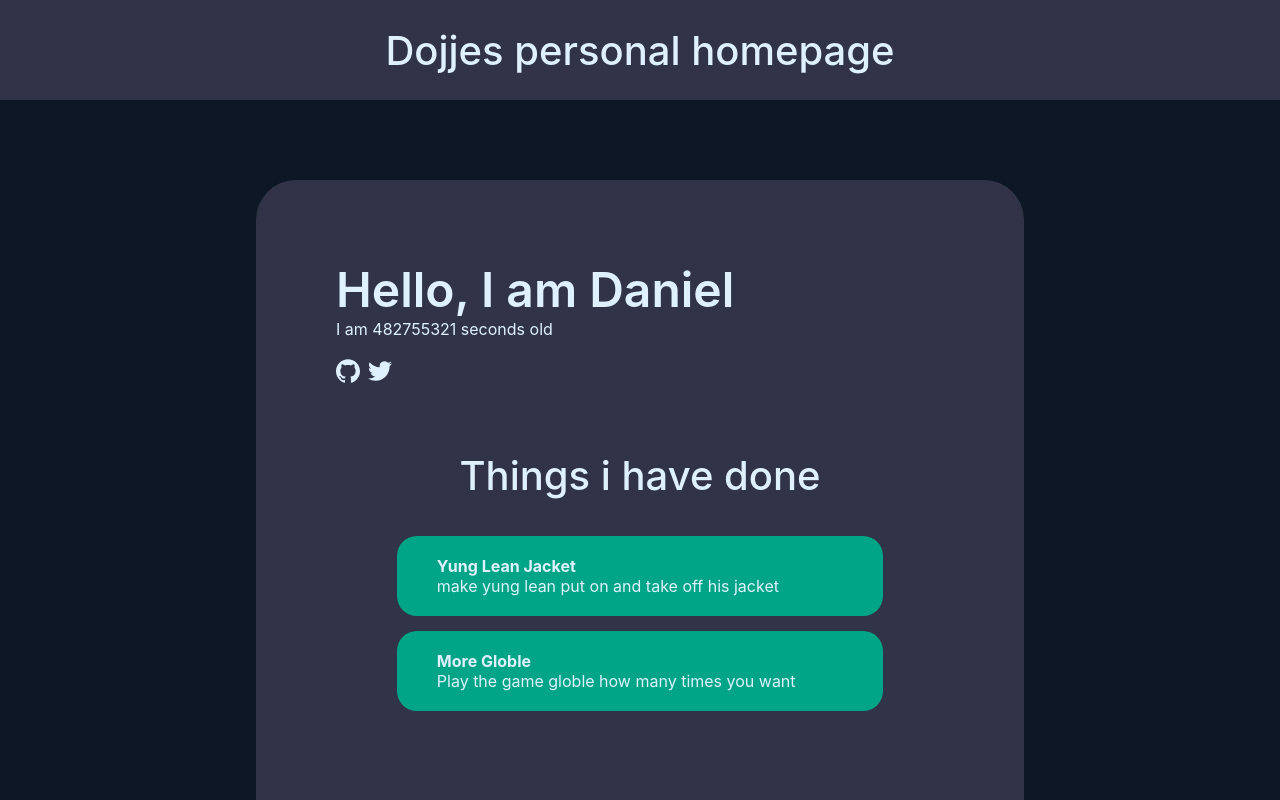
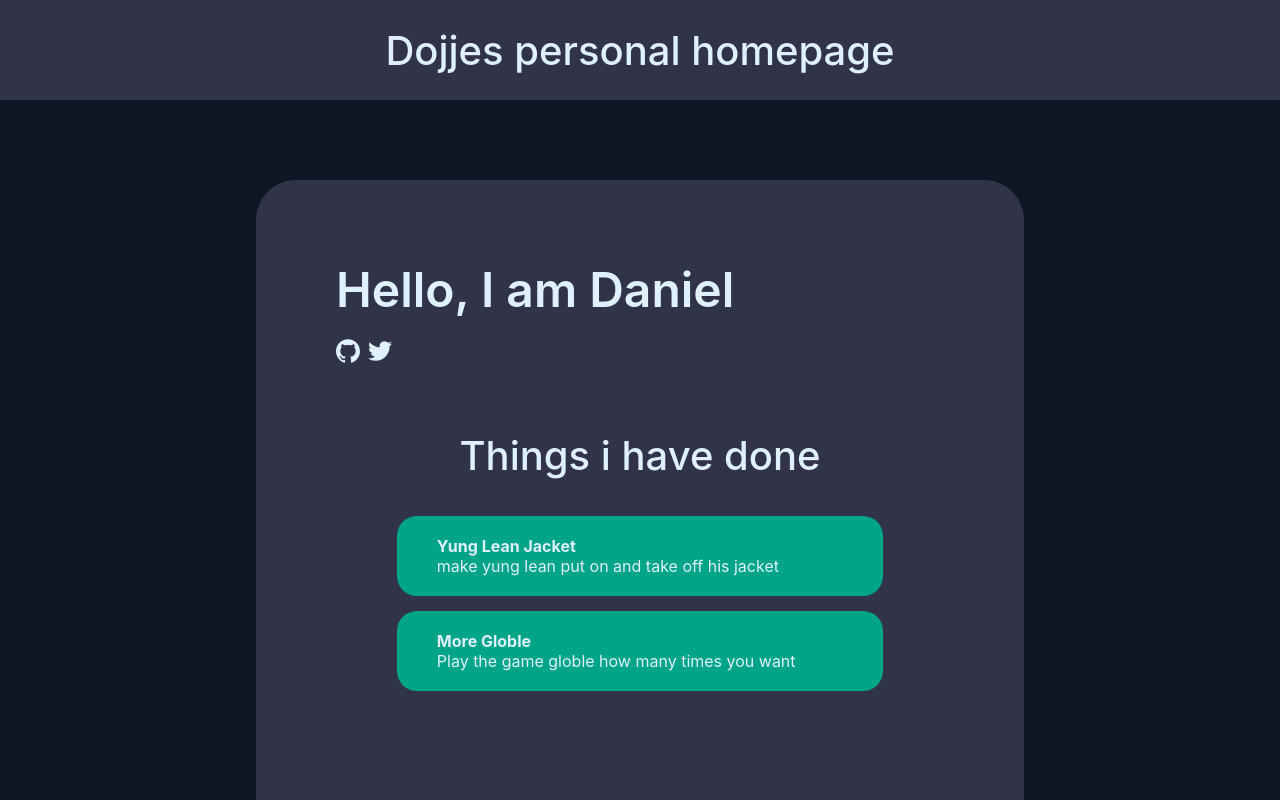
Before and after one commit to Dojje/personal_homepage, a Next.js app in the folder site/: page / in a window 1280 px wide. Shown: the top 800 px of the page. Built offline with nearby package versions, Linux system fonts and the light colour scheme.

Commit message:
removed age

```diff
--- a/site/pages/index.js
+++ b/site/pages/index.js
@@ -37,21 +37,9 @@ function Header() {
 }
 
 function Introduction() {
-  // TODO add contact info
-
-  const [age, setAge] = useState(getAge());
-
-  useEffect(() => {
-    const interval = setInterval(() => {
-      setAge(age => age + 1)
-    }, 1000);
-    return () => clearInterval(interval);
-  }, []);
-
   return (
     <div className={styles.introduction}>
       <h1>Hello, I am Daniel</h1>
-      <p>I am {age} seconds old</p>
       <div className={styles.under_intro} >
         <a href="https://www.github.com/dojje" target="_blank">
           <svg stroke="currentColor" fill="currentColor" stroke-width="0" role="img" viewBox="0 0 24 24" class="w-7 h-7" height="1em" width="1em" xmlns="http://www.w3.org/2000/svg"><title></title><path d="M12 .297c-6.63 0-12 5.373-12 12 0 5.303 3.438 9.8 8.205 11.385.6.113.82-.258.82-.577 0-.285-.01-1.04-.015-2.04-3.338.724-4.042-1.61-4.042-1.61C4.422 18.07 3.633 17.7 3.633 17.7c-1.087-.744.084-.729.084-.729 1.205.084 1.838 1.236 1.838 1.236 1.07 1.835 2.809 1.305 3.495.998.108-.776.417-1.305.76-1.605-2.665-.3-5.466-1.332-5.466-5.93 0-1.31.465-2.38 1.235-3.22-.135-.303-.54-1.523.105-3.176 0 0 1.005-.322 3.3 1.23.96-.267 1.98-.399 3-.405 1.02.006 2.04.138 3 .405 2.28-1.552 3.285-1.23 3.285-1.23.645 1.653.24 2.873.12 3.176.765.84 1.23 1.91 1.23 3.22 0 4.61-2.805 5.625-5.475 5.92.42.36.81 1.096.81 2.22 0 1.606-.015 2.896-.015 3.286 0 .315.21.69.825.57C20.565 22.092 24 17.592 24 12.297c0-6.627-5.373-12-12-12"></path></svg>
@@ -88,17 +76,3 @@ export default function Home() {
   </div>
   )
 }
-
-function getDaysAlive() {
-  var ms_alive = (Date.now() - Date.parse("29 Jan 2007 GMT +0100"));
-  var days_alive = ms_alive / 1000 / 60 / 60 / 24;
-
-  return Math.floor(days_alive);
-}
-
-function getAge() {
-  var ms_alive = (Date.now() - Date.parse("29 Jan 2007 11:27 GMT +0100"));
-  var age = Math.round(ms_alive / 1000) // / 60 / 60 / 24 / 365
-
-  return age
-}
```
